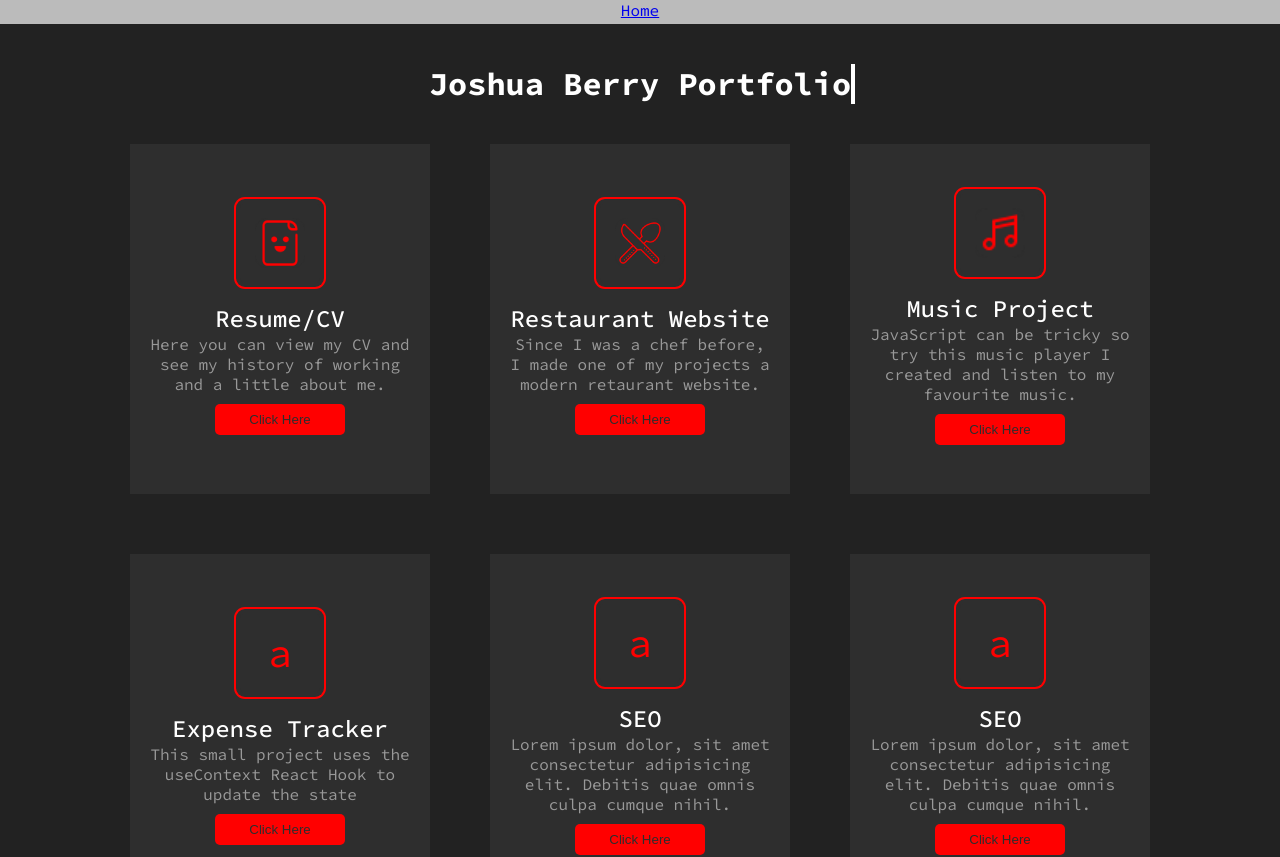
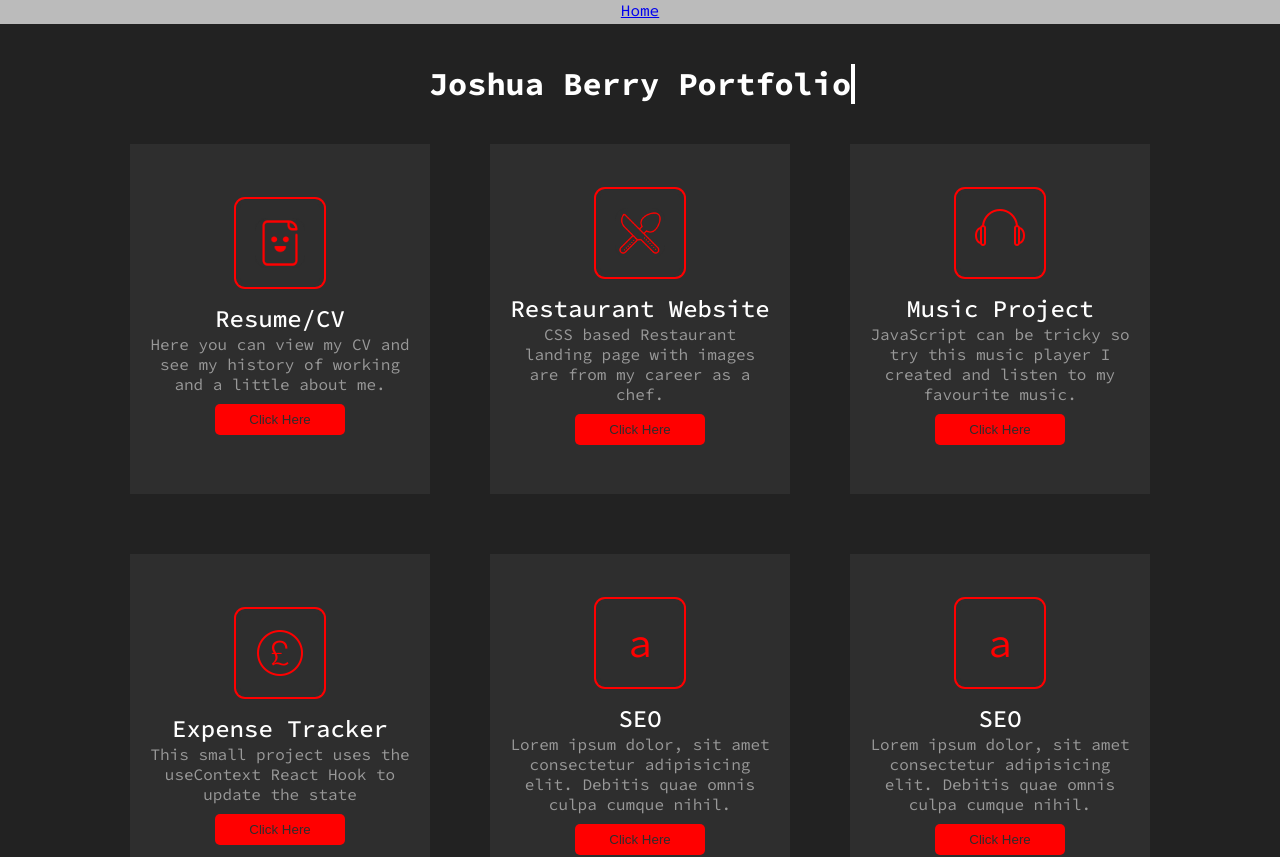
Before and after one commit to joshuaberry982/portfolio-source-code, a React (Create React App) app: page / in a window 1280 px wide. Shown: the top 857 px of the page. Built offline with nearby package versions, Linux system fonts and the light colour scheme.

Commit message:
finished expense tracker, fixed music player width, updated icons

```diff
--- a/src/Pages/ErrorPage.js
+++ b/src/Pages/ErrorPage.js
@@ -0,0 +1,12 @@
+import React from 'react';
+import './errorpage.css';
+
+const ErrorPage = () => {
+  return (
+    <div className='errorpage'>
+        <p>404 Page Not Found. Please click the home page link above to return home.</p>
+    </div>
+  )
+}
+
+export default ErrorPage
--- a/src/Pages/Home.js
+++ b/src/Pages/Home.js
@@ -4,6 +4,7 @@ import { useNavigate } from 'react-router-dom';
 import iconcv from './iconcv.png';
 import iconrestaurant from './iconrestaurant.png';
 import iconmusicplayer from './iconmusicplayer.png';
+import iconexpensetracker from './iconexpensetracker.png';
 
 {/* Icon Link = https://icons8.com/ */}
 
@@ -37,7 +38,7 @@ export default function Home() {
                 </div>
                 <div className="text0">
                     <h3>Restaurant Website</h3>
-                    <p>Since I was a chef before, I made one of my projects a modern retaurant website.</p>
+                    <p>CSS based Restaurant landing page with images are from my career as a chef.</p>
                     <button onClick={() => {nav("/restaurant")}}>Click Here</button>
                 </div>
             </div>
@@ -57,7 +58,7 @@ export default function Home() {
         <div className="box0">
             <div className="content0">
                 <div className="icon0">
-                    a
+                    <img src={iconexpensetracker} width="50px" />
                 </div>
                 <div className="text0">
                     <h3>Expense Tracker</h3>
--- a/src/Pages/errorpage.css
+++ b/src/Pages/errorpage.css
@@ -0,0 +1,6 @@
+.errorpage {
+    width: 100vw;
+    height: 100vh;
+    padding: 30px;
+    background-color: #fff;
+}
--- a/src/Pages/expense-tracker/expensetracker.css
+++ b/src/Pages/expense-tracker/expensetracker.css
@@ -45,6 +45,7 @@
   display: flex;
   justify-content: space-between;
   margin: 20px 0;
+  width: 300px;
 }
 
 .inc-exp-container4 > div {
@@ -118,6 +119,7 @@ input[type='number'] {
   position: relative;
   padding: 10px;
   margin: 10px 0;
+  width: 250px;
 }
 
 .list4 li.plus4 {
--- a/src/Pages/music-player/Player/player.scss
+++ b/src/Pages/music-player/Player/player.scss
@@ -1,6 +1,7 @@
 .player_container
 {
-    width: 50%;
+    width: 80%;
+    max-width: 400px;
     padding: 1rem;
     border: 1px solid rgb(141, 141, 141);
     border-radius: 10px;
```
Also changed, not shown: src/Pages/iconexpensetracker.png (added), src/Pages/iconmusicplayer.png.
